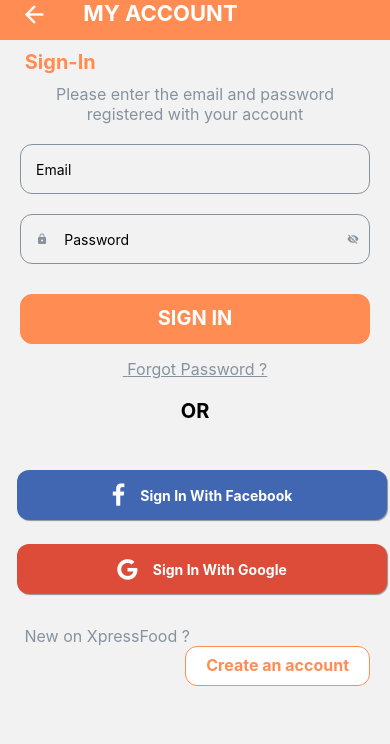
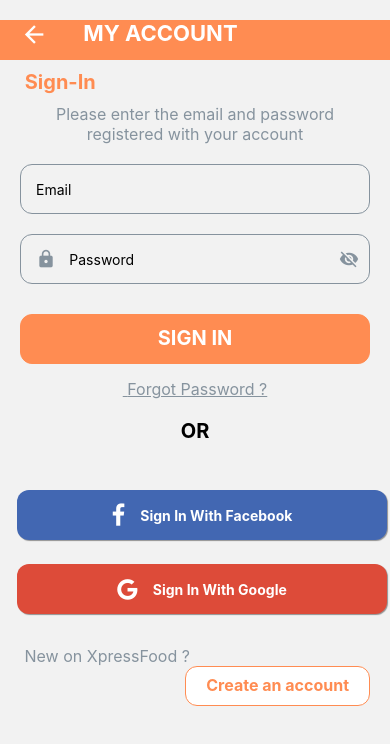
Before and after one commit to buihieuhoan/FoodDeliveryAppUser, a React Native app: screen /SignInScreen in a window 390 px wide. Shown: the top 744 px of the page. Built offline with nearby package versions, Linux system fonts and the light colour scheme.

Commit message:
20_Authentication Flow with ReactNavigation, Hooks

```diff
--- a/App.js
+++ b/App.js
@@ -1,23 +1,29 @@
 import React from 'react'
 
-import { View, Text, StyleSheet, StatusBar } from 'react-native'
+import {View, Text, StyleSheet,StatusBar} from 'react-native'
+import  {SignInContextProvider}  from './src/contexts/authContext'
 import {colors} from './src/global/styles'
-import SignInScreen from './src/screens/authScreens/SignInScreen'
-import SignInWelcomeScreen from './src/screens/authScreens/SignInWelcomeScreen'
-import RootNavigator from './src/navigation/RootNavigator'
+import RootNavigator from './src/navigation/rootNavigation'
+
+
+
+
+
 
 
 export default function App() {
   return (
-    <View style= {styles.container} >
-      <StatusBar
-        barStyle='light-content'
-        backgroundColor={colors.statusbar}
-      />
+    <SignInContextProvider>
+      <View style = {styles.container}>
+        <StatusBar
+          barStyle = "light-content"
+          backgroundColor = {colors.statusbar}
+        />
 
-     <RootNavigator />
+          <RootNavigator />
 
-    </View>
+      </View>
+    </SignInContextProvider>
   )
 }
 
--- a/src/components/HomeHeader.js
+++ b/src/components/HomeHeader.js
@@ -49,6 +49,7 @@
         flexDirection: 'row',
         backgroundColor: colors.buttons,
         height: parameters.headerHeight,
-        justifyContent: 'space-between'
+        justifyContent: 'space-between',
+        marginTop:18
     }
 })
--- /dev/null
+++ b/src/contexts/authContext.js
@@ -0,0 +1,18 @@
+import React, {createContext,useReducer} from 'react'
+import { SignInReducer } from '../reducers/authReducers'
+
+export const SignInContext = createContext()
+
+ export const SignInContextProvider = (props)=>{
+
+const[signedIn,dispatchSignedIn] = useReducer(SignInReducer,{
+    userToken:null,
+})
+
+return(
+    <SignInContext.Provider value = {{signedIn,dispatchSignedIn}}>
+        {props.children}
+    </SignInContext.Provider>
+)
+
+}
--- a/src/navigation/RootNavigator.js
+++ /dev/null
@@ -1,15 +0,0 @@
-
-import React from "react";
-import {NavigationContainer} from '@react-navigation/native'
-import AuthStack from "./authNavigators";
-
-
-export default function RootNavigator() {
-
-
-    return (
-        <NavigationContainer>
-            <AuthStack />
-        </NavigationContainer>
-    )
-}
--- /dev/null
+++ b/src/navigation/appStack.js
@@ -0,0 +1,32 @@
+import React from 'react'
+import {createStackNavigator, TransitionPresets} from '@react-navigation/stack'
+import RestaurantMapScreen from '../screens/RestaurantsMapScreen';
+import DrawerNavigator from './DrawerNavigator';
+
+const App = createStackNavigator();
+
+export function AppStack(){
+
+    return(
+        <App.Navigator>
+            <App.Screen
+                name ="App"
+                component ={DrawerNavigator}
+                options ={{
+                    headerShown: false,
+                    ...TransitionPresets.RevealFromBottomAndroid
+                }}
+            />
+
+            <App.Screen
+                name ="RestaurantMapScreen"
+                component = {RestaurantMapScreen}
+                options ={{
+                    headerShown: false,
+                    ...TransitionPresets.RevealFromBottomAndroid
+                }}
+            />
+
+        </App.Navigator>
+    )
+}
--- a/src/navigation/authNavigators.js
+++ /dev/null
@@ -1,67 +0,0 @@
-import React from "react";
-
-import {createStackNavigator, TransitionPresets} from '@react-navigation/stack'
-import SignInWelcomeScreen from "../screens/authScreens/SignInWelcomeScreen";
-import SignInScreen from './../screens/authScreens/SignInScreen';
-import HomeScreen from "../screens/HomeScreen";
-import RootClientTabs from "./ClientTabs";
-import RestaurantMapScreen from "../screens/RestaurantsMapScreen";
-import DrawerNavigator from "./DrawerNavigator";
-import SignUpScreen from "../screens/authScreens/SignUpScreen";
-
-
-
-const Auth = createStackNavigator()
-
-export default function AuthStack() {
-    return (
-        <Auth.Navigator>
-            <Auth.Screen
-                name = 'SignInWelcomeScreen'
-                component = {SignInWelcomeScreen}
-                options = {{
-                    headerShown: false,
-                    ...TransitionPresets.RevealFromBottomAndroid
-                }}
-            />
-
-            <Auth.Screen
-                name = 'SignInScreen'
-                component = {SignInScreen}
-                options = {{
-                    headerShown: false,
-                    ...TransitionPresets.RevealFromBottomAndroid
-                }}
-            />
-
-            <Auth.Screen
-                name = 'SignUpScreen'
-                component = {SignUpScreen}
-                options = {{
-                    headerShown: false,
-                    ...TransitionPresets.RevealFromBottomAndroid
-                }}
-            />
-
-            <Auth.Screen
-                name = 'DrawerNavigator'
-                component = {DrawerNavigator}
-                options = {{
-                    headerShown: false,
-                    ...TransitionPresets.RevealFromBottomAndroid
-                }}
-            />
-
-            <Auth.Screen
-                name = 'RestaurantMapScreen'
-                component = {RestaurantMapScreen}
-                options = {{
-                    headerShown: false,
-                    ...TransitionPresets.RevealFromBottomAndroid
-                }}
-            />
-
-        </Auth.Navigator>
-
-    )
-}
--- /dev/null
+++ b/src/navigation/authStack.js
@@ -0,0 +1,47 @@
+import React from 'react'
+import {createStackNavigator, TransitionPresets} from '@react-navigation/stack'
+import SignInWelcomeScreen from '../screens/authScreens/SignInWelcomeScreen';
+import SignInScreen from '../screens/authScreens/SignInScreen'
+
+import SignUpScreen from '../screens/authScreens/SignUpScreen';
+
+
+
+const Auth = createStackNavigator();
+
+export function AuthStack(){
+    return(
+        <Auth.Navigator>
+             <Auth.Screen
+                name ="SignInWelcomeScreen"
+                component = {SignInWelcomeScreen}
+                options ={{
+                    headerShown: false,
+                    ...TransitionPresets.RevealFromBottomAndroid
+                }}
+            />
+
+                <Auth.Screen
+                    name ="SignInScreen"
+                    component = {SignInScreen}
+                    options ={{
+                        headerShown: false,
+                        ...TransitionPresets.RevealFromBottomAndroid
+                    }}
+                />
+
+                <Auth.Screen
+                    name ="SignUpScreen"
+                    component = {SignUpScreen}
+                    options ={{
+                        headerShown: false,
+                        ...TransitionPresets.RevealFromBottomAndroid
+                    }}
+                />
+
+
+
+
+        </Auth.Navigator>
+    )
+}
--- /dev/null
+++ b/src/navigation/rootNavigation.js
@@ -0,0 +1,18 @@
+import React,{useContext} from 'react';
+import {NavigationContainer} from '@react-navigation/native'
+import { AuthStack } from './authStack';
+import { AppStack } from './appStack';
+import { SignInContext } from '../contexts/authContext';
+
+
+
+export default function RootNavigator(){
+
+const {signedIn} = useContext(SignInContext)
+
+    return(
+    <NavigationContainer>
+        {signedIn.userToken === null  ?  <AuthStack />: <AppStack />}
+    </NavigationContainer>
+    )
+}
--- /dev/null
+++ b/src/reducers/authReducers.js
@@ -0,0 +1,10 @@
+export const SignInReducer = (state,action) =>{
+    switch(action.type){
+        case  'UPDATE_SIGN_IN':
+            return{
+                userToken:action.payload.userToken
+            }
+        default:
+            return state
+    }
+}
--- a/src/screens/authScreens/SignInScreen.js
+++ b/src/screens/authScreens/SignInScreen.js
@@ -1,4 +1,4 @@
-import React, {useState, useRef} from 'react'
+import React, {useState, useRef,useContext} from 'react'
 import { View, Text, StyleSheet, Dimensions, TextInput, Alert } from 'react-native'
 import {colors, parameters, title } from '../../global/styles'
 import * as Animatable from 'react-native-animatable'
@@ -7,9 +7,12 @@
 import { Formik } from 'formik'
 import Header from '../../components/Header'
 import auth from '@react-native-firebase/auth'
+import { SignInContext } from '../../contexts/authContext';
 export default function SignInScreen({navigation}) {
 
-    const [textInput2Fossued, setTextInput2Fossued] = useState(false)
+    const {dispatchSignedIn} = useContext(SignInContext)
+
+    const[textInput2Fossued, setTextInput2Fossued] =useState(false)
 
     const textInput1 = useRef(1)
     const textInput2 = useRef(2)
@@ -20,7 +23,7 @@
             const {password, email} = data
             const user = await auth().signInWithEmailAndPassword(email, password)
             if(user) {
-                console.log('USER SIGNED-IN')
+                dispatchSignedIn({type:"UPDATE_SIGN_IN",payload:{userToken:"signed-in"}})
             }
         }
         catch(error){
@@ -76,7 +79,7 @@
                         <Animatable.View animation={textInput2Fossued?"":"fadeInLeft"} duration={400} >
                             <Icon
                                 name='lock'
-                                style = {{color: colors.grey3}}
+                                style = {{fontSize:20,paddingRight:10,color: colors.grey3}}
                                 type= 'material'
                                 //style={{}}
 
@@ -103,7 +106,7 @@
 
                             <Icon
                                 name='visibility-off'
-                                style = {{color: colors.grey3, marginRight:10}}
+                                style = {{fontSize:20, marginRight:10,color: colors.grey3}}
                                 type= 'material'
                                 //style={{marginRight: 10}}
 
@@ -182,6 +185,7 @@
 const styles = StyleSheet.create({
     container: {
         flex: 1,
+        marginTop:20
     },
 
     text1: {
```
